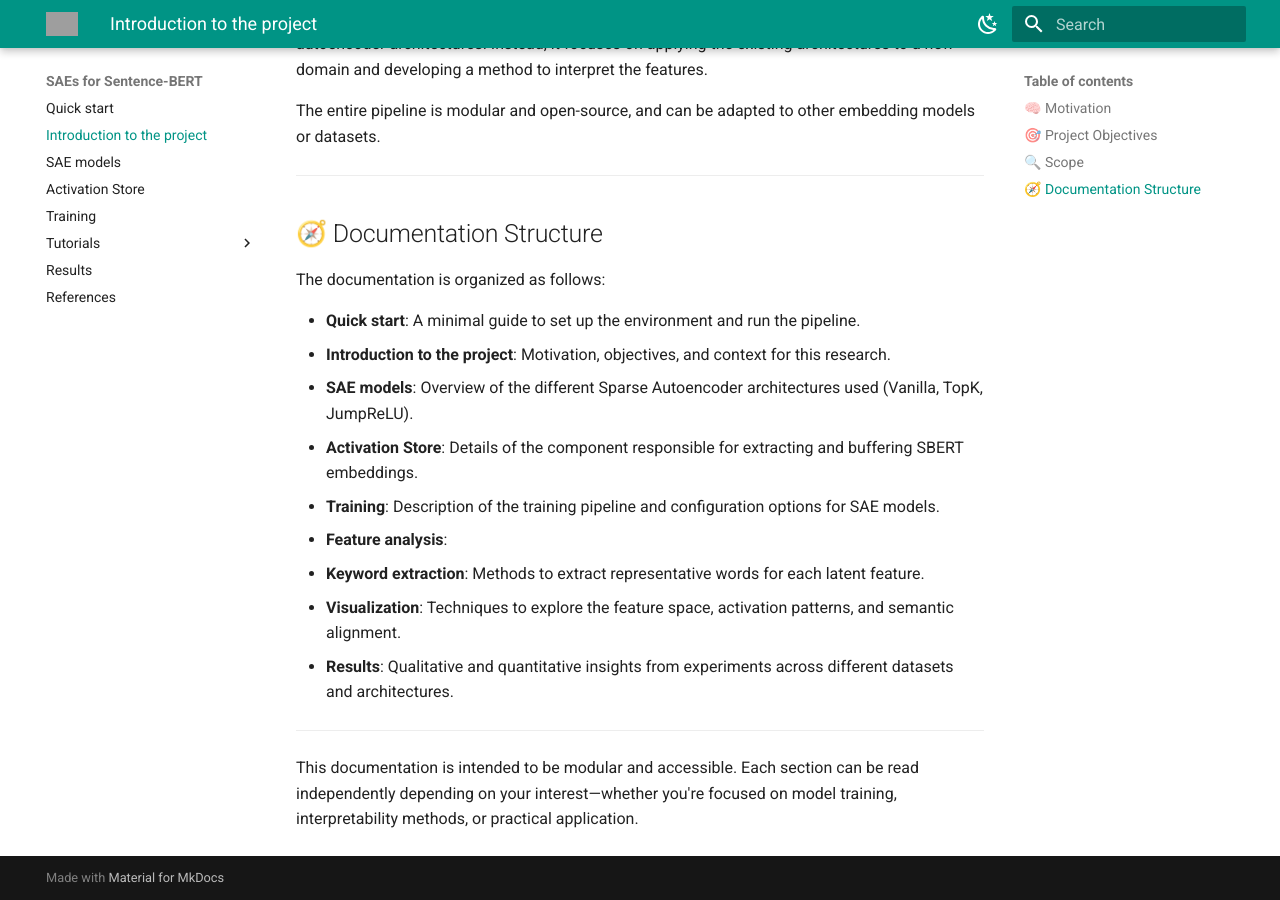
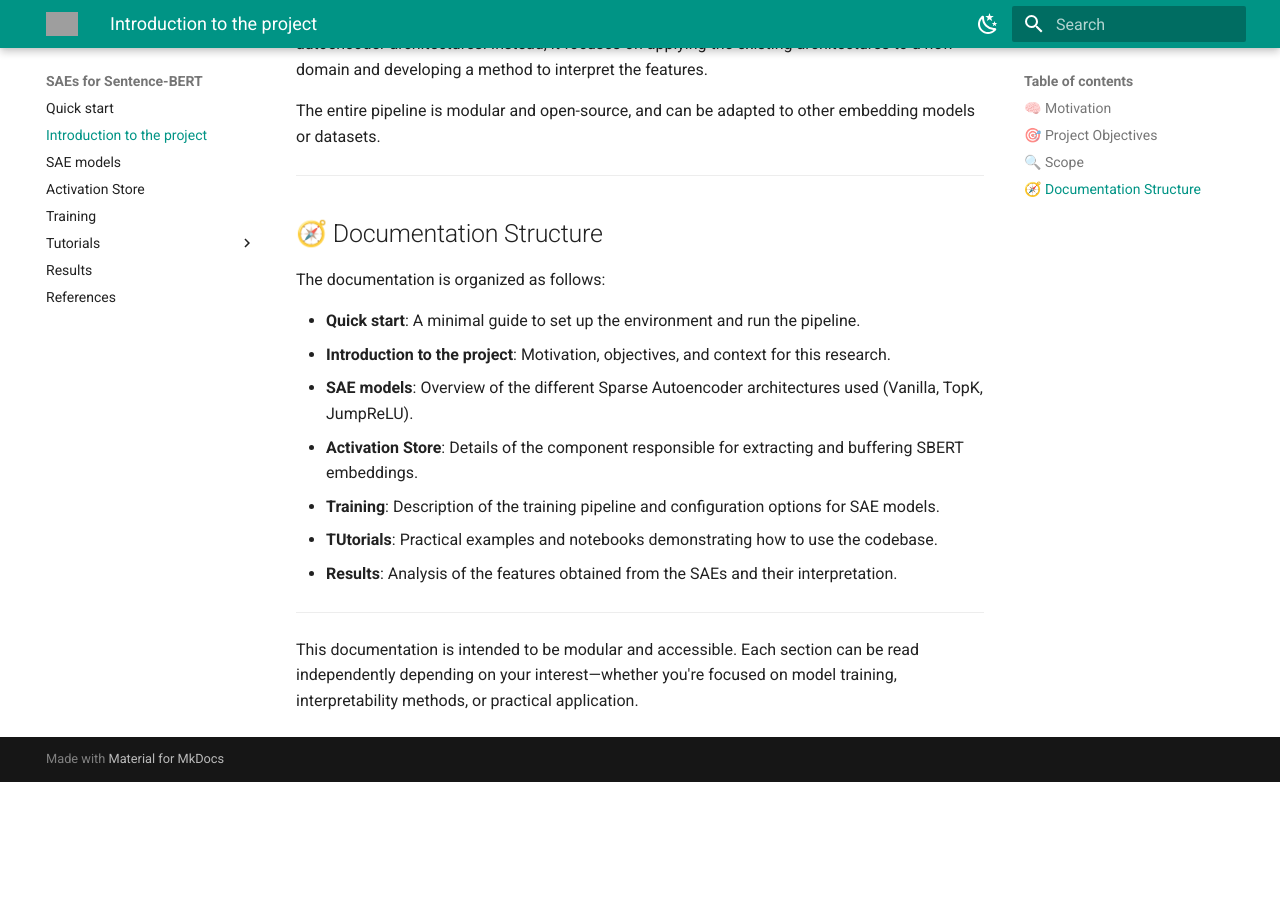
Before and after one commit to Yb1ku/SAEs-for-Sentence-BERT, an MkDocs documentation site: the page built from docs/introduction.md, in a window 1280 px wide and 900 px high, scrolled down 1206 px. Built offline with MkDocs 1.6.1 and Material for MkDocs 9.7.7, drawn with Linux system fonts in a browser that asks for light colours; after the commit the page ends 1988 px from its top, so only the background shows below that; grey boxes are pictures that could not be loaded.

Commit message:
Documentation update

```diff
--- a/docs/introduction.md
+++ b/docs/introduction.md
@@ -65,11 +65,10 @@ The documentation is organized as follows:
 - **SAE models**: Overview of the different Sparse Autoencoder architectures used (Vanilla, TopK, JumpReLU).
 - **Activation Store**: Details of the component responsible for extracting and buffering SBERT embeddings.
 - **Training**: Description of the training pipeline and configuration options for SAE models.
-- **Feature analysis**:
-  - **Keyword extraction**: Methods to extract representative words for each latent feature.
-  - **Visualization**: Techniques to explore the feature space, activation patterns, and semantic alignment.
-- **Results**: Qualitative and quantitative insights from experiments across different datasets and architectures.
-
+- **TUtorials**: Practical examples and notebooks demonstrating how to use the codebase.
+- **Results**: Analysis of the features obtained from the SAEs and their interpretation.
 ---
 
-This documentation is intended to be modular and accessible. Each section can be read independently depending on your interest—whether you're focused on model training, interpretability methods, or practical application.
+This documentation is intended to be modular and accessible. Each section can be read independently
+depending on your interest—whether you're focused on model training, interpretability methods, or
+practical application.
```
